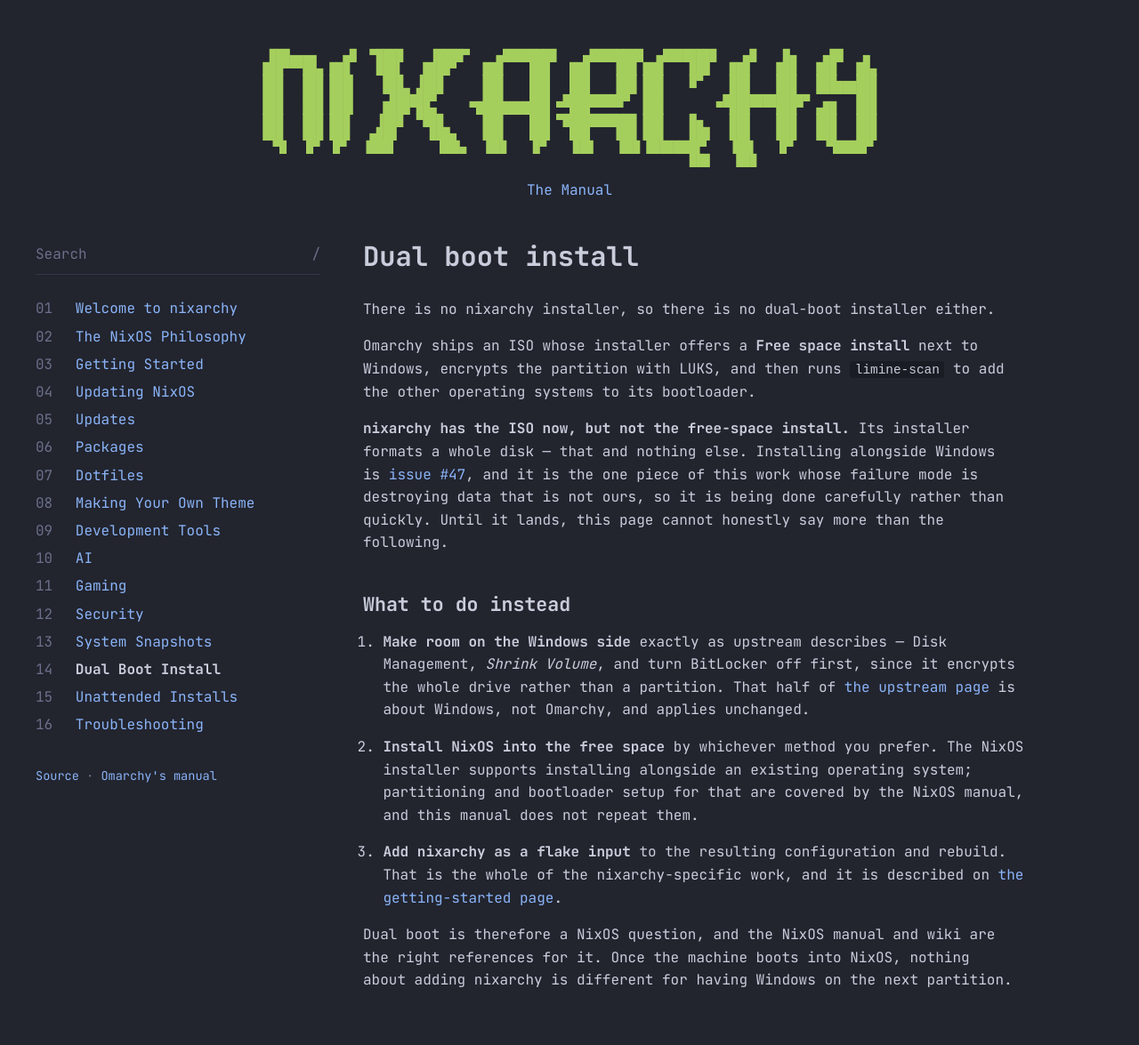
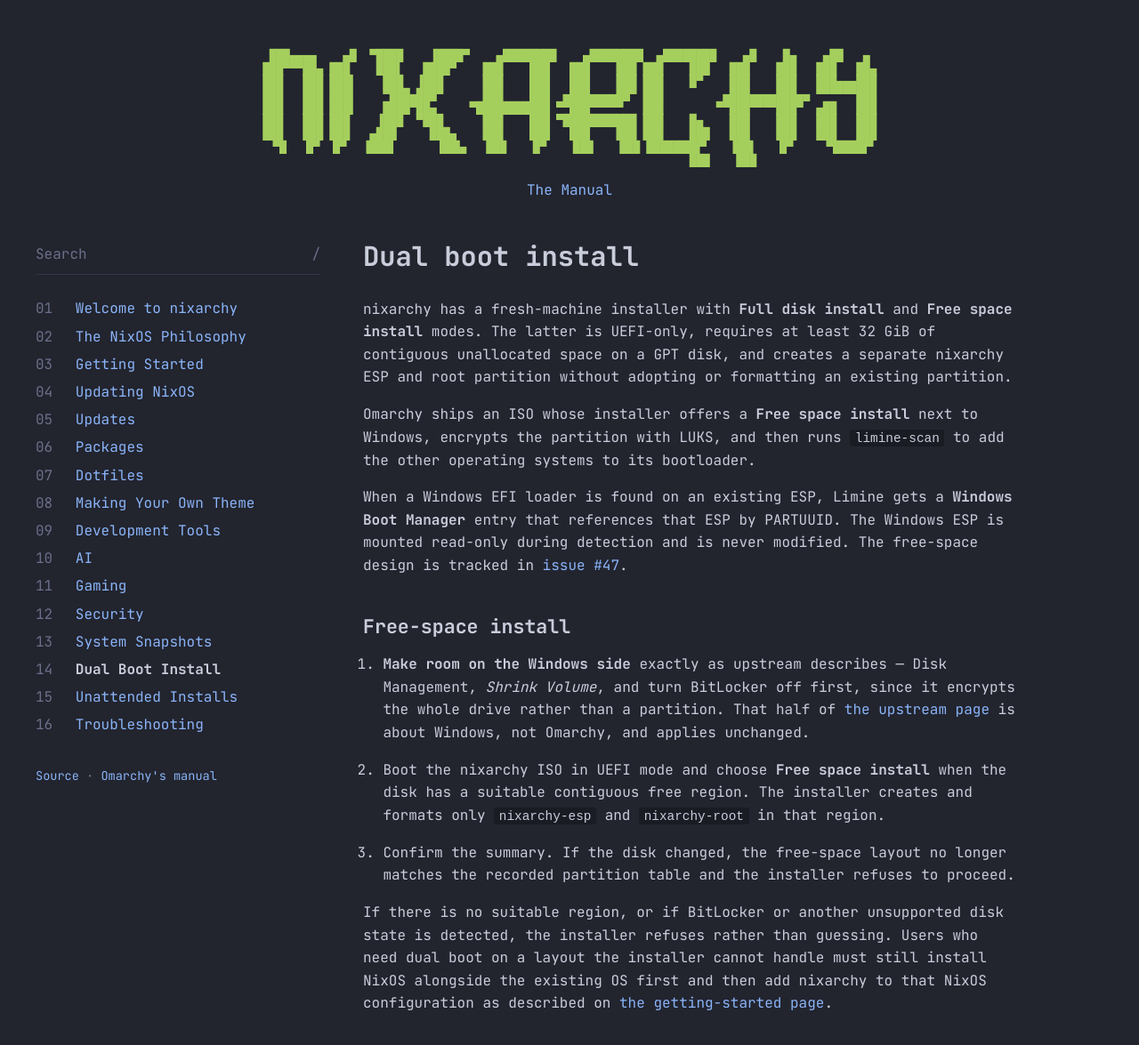
Before and after one commit to Nicolas25vlad/nixarchy, a Jekyll site: the page built from docs/manual/dual-boot-install.md, in a window 1280 px wide and 1253 px high. Shown: the top 1175 px of the window at 89% size. Built offline with Jekyll 4.4.1, drawn with Linux system fonts in a browser that asks for light colours.

Commit message:
docs(instalador): atualizar manuais de instalação

```diff
--- a/docs/manual/dual-boot-install.md
+++ b/docs/manual/dual-boot-install.md
@@ -4,20 +4,21 @@
 
 # Dual boot install
 
-There is no nixarchy installer, so there is no dual-boot installer either.
+nixarchy has a fresh-machine installer with **Full disk install** and **Free
+space install** modes. The latter is UEFI-only, requires at least 32 GiB of
+contiguous unallocated space on a GPT disk, and creates a separate nixarchy ESP
+and root partition without adopting or formatting an existing partition.
 
 Omarchy ships an ISO whose installer offers a **Free space install** next to
 Windows, encrypts the partition with LUKS, and then runs `limine-scan` to add
 the other operating systems to its bootloader.
 
-**nixarchy has the ISO now, but not the free-space install.** Its installer
-formats a whole disk — that and nothing else. Installing alongside Windows is
-[issue #47](https://github.com/olafkfreund/nixarchy/issues/47), and it is the
-one piece of this work whose failure mode is destroying data that is not ours,
-so it is being done carefully rather than quickly. Until it lands, this page
-cannot honestly say more than the following.
+When a Windows EFI loader is found on an existing ESP, Limine gets a
+**Windows Boot Manager** entry that references that ESP by PARTUUID. The Windows
+ESP is mounted read-only during detection and is never modified. The free-space
+design is tracked in [issue #47](https://github.com/olafkfreund/nixarchy/issues/47).
 
-## What to do instead
+## Free-space install
 
 1. **Make room on the Windows side** exactly as upstream describes — Disk
    Management, *Shrink Volume*, and turn BitLocker off first, since it encrypts
@@ -25,15 +26,15 @@
    [the upstream page](https://omarchy.org/manual/dual-boot-install/) is about
    Windows, not Omarchy, and applies unchanged.
 
-2. **Install NixOS into the free space** by whichever method you prefer. The
-   NixOS installer supports installing alongside an existing operating system;
-   partitioning and bootloader setup for that are covered by the NixOS manual,
-   and this manual does not repeat them.
+2. Boot the nixarchy ISO in UEFI mode and choose **Free space install** when the
+   disk has a suitable contiguous free region. The installer creates and
+   formats only `nixarchy-esp` and `nixarchy-root` in that region.
 
-3. **Add nixarchy as a flake input** to the resulting configuration and
-   rebuild. That is the whole of the nixarchy-specific work, and it is
-   described on [the getting-started page](getting-started).
+3. Confirm the summary. If the disk changed, the free-space layout no longer
+   matches the recorded partition table and the installer refuses to proceed.
 
-Dual boot is therefore a NixOS question, and the NixOS manual and wiki are the
-right references for it. Once the machine boots into NixOS, nothing about
-adding nixarchy is different for having Windows on the next partition.
+If there is no suitable region, or if BitLocker or another unsupported disk
+state is detected, the installer refuses rather than guessing. Users who need
+dual boot on a layout the installer cannot handle must still install NixOS
+alongside the existing OS first and then add nixarchy to that NixOS
+configuration as described on [the getting-started page](getting-started).
```
Also changed, not shown: docs/manual/getting-started.md (+3 -3 lines), docs/manual/unattended-installs.md (+3 -1 lines), README.md.
